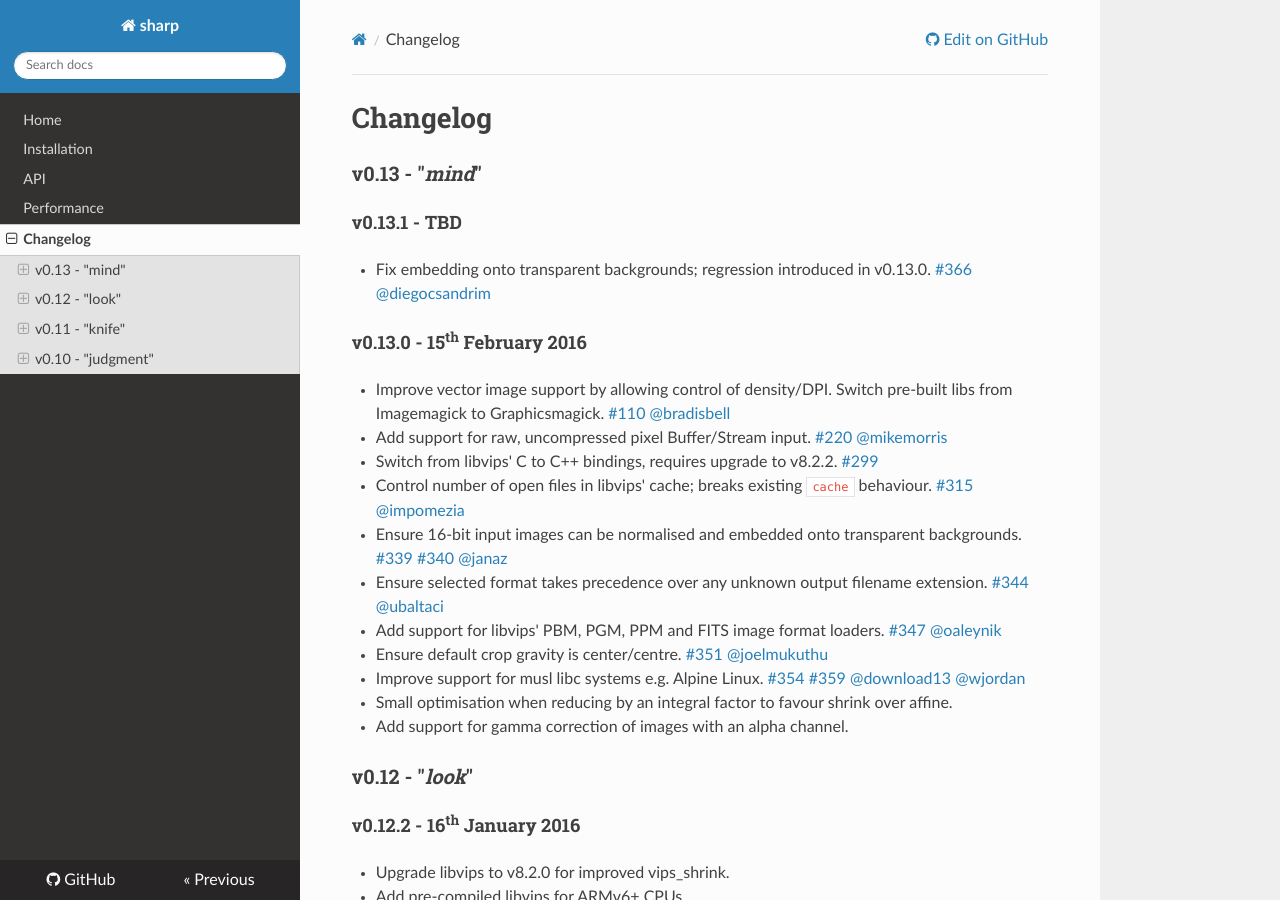
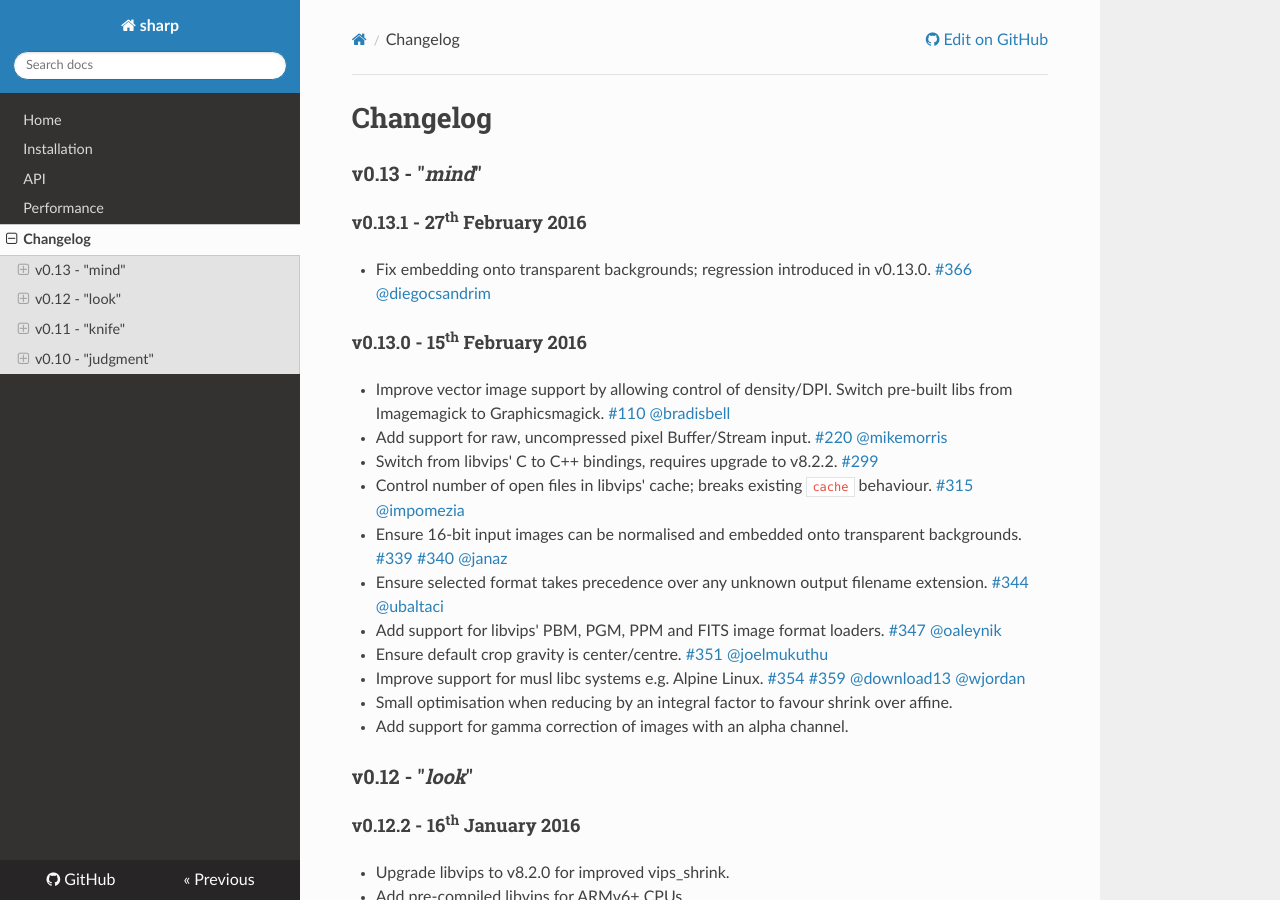
Before and after one commit to webgurucan/node-image-handler, an MkDocs documentation site: the page built from docs/changelog.md, in a window 1280 px wide and 900 px high. Built offline with MkDocs 1.6.1, drawn with Linux system fonts in a browser that asks for light colours; nearby versions of some CDN libraries; old or Windows-style settings are respelled for this version of MkDocs.

Commit message:
Release v0.13.1

```diff
--- a/docs/changelog.md
+++ b/docs/changelog.md
@@ -2,7 +2,7 @@
 
 ### v0.13 - "*mind*"
 
-#### v0.13.1 - TBD
+#### v0.13.1 - 27<sup>th</sup> February 2016
 
 * Fix embedding onto transparent backgrounds; regression introduced in v0.13.0.
   [#366](https://github.com/lovell/sharp/issues/366)
```
Also changed, not shown: package.json (+4 -4 lines).
